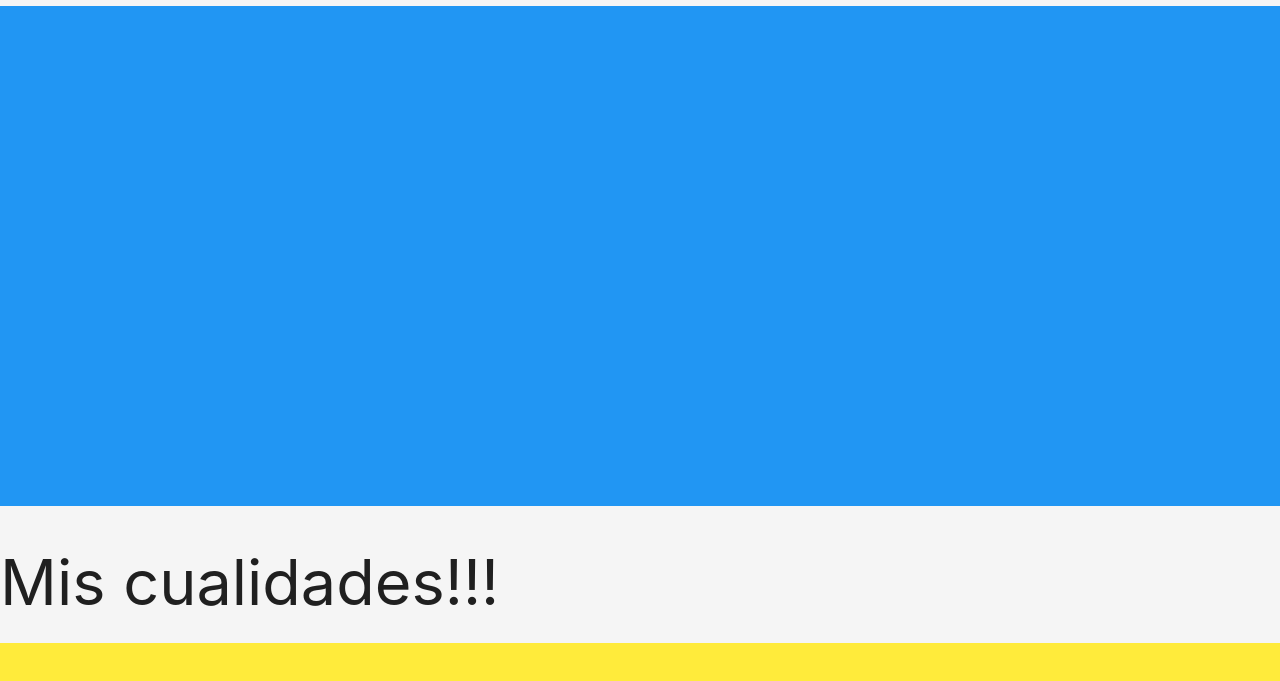
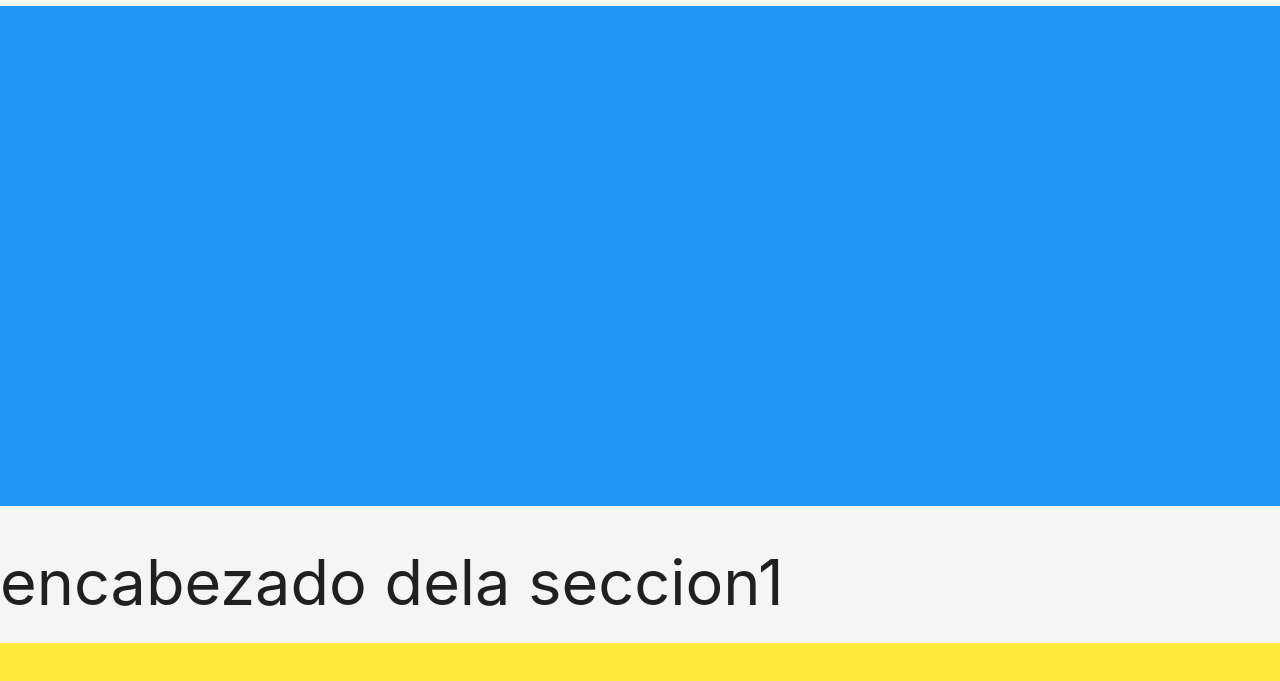
Before and after one commit to MonicaCastillo/monycastillo.fi.github.io, a plain HTML site: page index.html in a window 1280 px wide. Shown: the part 231-912 px from the top of the page. Drawn offline with nearby package versions, Linux system fonts and the light colour scheme.

Commit message:
cambios SECCIO1

```diff
--- a/index.html
+++ b/index.html
@@ -31,7 +31,7 @@
     <h1>CURSO</h1>
 	<h5> Día 1.</h5>
     <div id="seccion1" class="seccion blue"></div>
-    <h1>Mis cualidades!!!</h1>
+    <h1>encabezado dela seccion1</h1>
     <div id="seccion2" class="seccion yellow"></div>
     <div id="seccion3" class="seccion red"></div>
 
```
